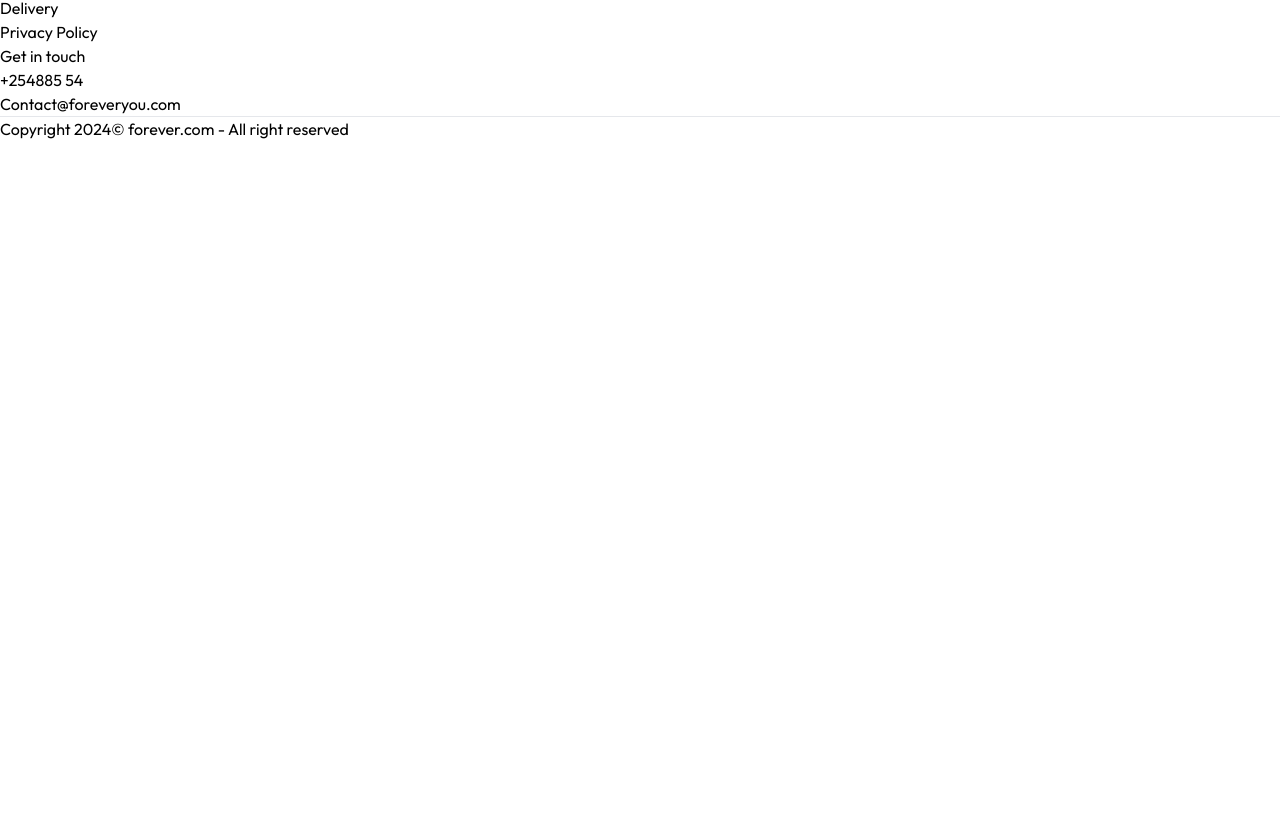
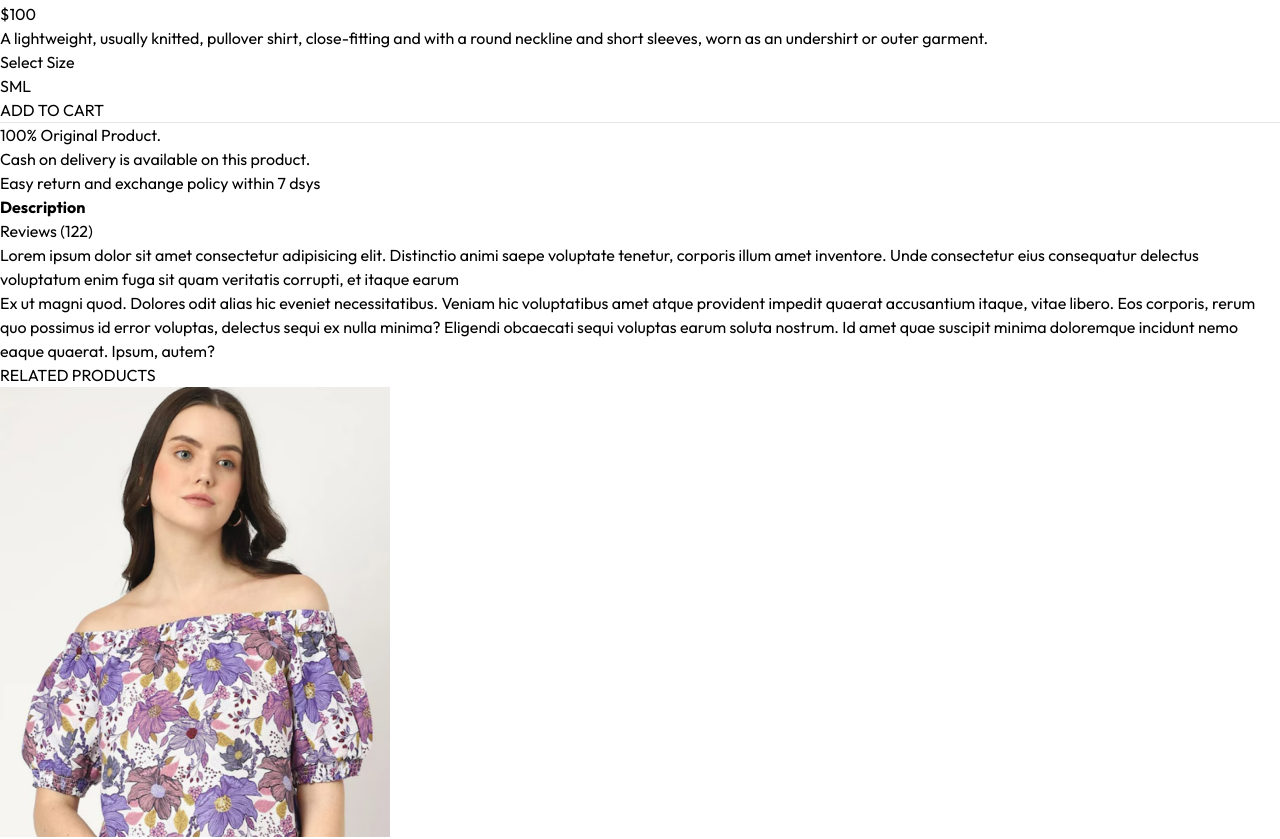
Before and after one commit to simosoftware/ForeverEcommerce-App-React, a React (Vite) app in the folder Frontend/: page /product/aaaaa in a window 1280 px wide. Shown: the part 1593-2432 px from the top of the page. Before the commit the page ends 1734 px from the top, so only its background shows below. Built offline with nearby package versions, Linux system fonts and the light colour scheme.

Commit message:
RelatedProducts.jsx Created

```diff
--- a/Frontend/src/components/Footer.jsx
+++ b/Frontend/src/components/Footer.jsx
@@ -24,7 +24,7 @@ const Footer = () => {
           <div>
             <p className="text-xl font-medium mb-5 uppercase">Get in touch</p>
             <ul className="flex flex-col gap-1 text-gray-600">
-              <li>+254885 54</li>
+              <li>+254 866 685 54</li>
               <li>Contact@foreveryou.com</li>
             </ul>
           </div>
--- /dev/null
+++ b/Frontend/src/components/RelatedProducts.jsx
@@ -0,0 +1,42 @@
+import { useContext, useEffect, useState } from "react"
+import { ShopContext } from "../context/ShopContext"
+import Title from './Title'
+import ProductItem from "./ProductItem"
+
+
+const RelatedProducts = ({category,subCategory}) => {
+
+    const {products} = useContext(ShopContext)
+    const [related, setRelated] = useState([])
+
+    useEffect(()=>{
+        if (products.length > 0) {
+            let productsCopy = products.slice();
+            productsCopy =  productsCopy.filter((item) => category === item.category);
+            productsCopy =  productsCopy.filter((item) => subCategory === item.subCategory);
+
+           setRelated(productsCopy.slice(0,5));
+        }
+
+    },[products])
+  return (
+    <div className="my-24">
+        <div className="text-center text-3xl py-2">
+            <Title text1={'RELATED'} text2={' PRODUCTS'}/>
+        </div>
+        <div className="grid grid-cols-2 sm:grid-cols-3 md:grid-cols-4 lg:grid-cols-5 gap-4 gap-y-6">
+            {related.map((item, index)=>(
+                <ProductItem
+                key={index}
+                id ={item._id}
+                name={item.name}
+                image={item.image}
+                price={item.price}
+                />
+            ))}
+        </div>
+    </div>
+  )
+}
+
+export default RelatedProducts
--- a/Frontend/src/index.css
+++ b/Frontend/src/index.css
@@ -12,10 +12,15 @@ a.active hr {
   font-family: 'Outfit';
 }
 
+
 .prata-regular {
   font-family: 'Prata', serif;
   font-weight: 400;
   font-style: normal;
+}
+
+::-webkit-scrollbar {
+  display:none;
 }
 
 @media (max-width: 640px) {
--- a/Frontend/src/pages/Product.jsx
+++ b/Frontend/src/pages/Product.jsx
@@ -1,20 +1,21 @@
 import { useContext, useEffect, useState } from 'react';
 import { useParams } from 'react-router-dom';
 import { ShopContext } from '../context/ShopContext';
+import { assets } from '../assets/frontend_assets/assets';
+import RelatedProducts from '../components/RelatedProducts';
 
 const Product = () => {
   const { productId } = useParams();
-  const { products } = useContext(ShopContext);
+  const { products, currency } = useContext(ShopContext);
   const [productData, setProductData] = useState(false);
   const [image, setImage] = useState('');
+  const [size, setSize] = useState('');
 
   const fetchProductData = async () => {
     products.map((item) => {
       if (item._id === productId) {
         setProductData(item);
         setImage(item.image[0]);
-        console.log(item);
-
         return null;
       }
     });
@@ -26,14 +27,14 @@ const Product = () => {
 
   return productData ? (
     <div className="border-t-2 pt-10 transition-opacity ease-in duration-500 opacity-100">
-      {/* Product Data */}
+      {/*------------------------------- Product Data--------------------------------------------- */}
       <div className="flex gap-12 sm:gap-12 flex-col sm:flex-row">
-        {/* Product Images */}
+        {/*------------------------------------- Product Images------------------------------------ */}
         <div className="flex-1 flex flex-col-reverse gap-3 sm:flex-row">
-          <div className="flex sm:flex-col overflow-x-auto sm:overflow-y-scroll justify-between sm:justify-normal sm:w-[18.7%] w-full">
+          <div className="flex sm:flex-col overflow-x-auto sm:overflow-y-scroll scrollbar-hide justify-between sm:justify-normal sm:w-[18.7%] w-full">
             {productData.image.map((item, index) => (
               <img
-              onClick={()=>setImage(item)}
+                onClick={() => setImage(item)}
                 src={item}
                 key={index}
                 className="w-[24%] sm:w-full sm:mb-3 flex-shrink-0 cursor-pointer"
@@ -41,13 +42,68 @@ const Product = () => {
             ))}
           </div>
           <div className="w-full sm:w-[80%]">
-            <img className='w-full h-auto' src={image} alt=''/>
+            <img className="w-full h-auto" src={image} alt="" />
+          </div>
+        </div>
+        {/* ------------------------Product Details ----------------------- */}
+        <div className="flex-1">
+          <h1 className="font-medium text-2xl mt-2">{productData.name}</h1>
+          <div className="flex items-center gap-1 mt-2">
+            <img src={assets.star_icon} alt="" className="w-3 5" />
+            <img src={assets.star_icon} alt="" className="w-3 5" />
+            <img src={assets.star_icon} alt="" className="w-3 5" />
+            <img src={assets.star_icon} alt="" className="w-3 5" />
+            <img src={assets.star_dull_icon} alt="" className="w-3 5" />
+            <p className="pl-2">(122)</p>
+          </div>
+          <p className="mt-5 text-3xl font-medium">
+            {currency}
+            {productData.price}
+          </p>
+          <p className="mt-5 text-gray-500 md:w-4/5">
+            {productData.description}
+          </p>
+          <div className="flex flex-col gap-4 my-8">
+            <p>Select Size</p>
+            <div className="flex gap-2">
+              {productData.sizes.map((item, index) => (
+                <button
+                  onClick={() => setSize(item)}
+                  className={`border py-2 px-4 bg-gray-100 ${
+                    item === size ? 'border-orange-500' : ''
+                  }`}
+                  key={index}
+                >
+                  {item}
+                </button>
+              ))}
+            </div>
+          </div>
+          <button className="bg-black text-white px-8 py-3 text-sm active:bg-gray-700">
+            ADD TO CART
+          </button>
+          <hr className="mt-8 sm:w-4/5" />
+          <div className=" text-gray-500 mt-5 flex flex-col gap-1 text-sm">
+            <p>100% Original Product.</p>
+            <p>Cash on delivery is available on this product.</p>
+            <p>Easy return and exchange policy within 7 dsys</p>
           </div>
         </div>
       </div>
+      {/*--------------------- Product Reviews----------------------------- */}
+      <div className="mt-20">
+        <div className="flex">
+          <b className="border px-5 py-3 text-sm">Description</b>
+          <p className="border px-5 py-3 text-sm">Reviews (122)</p>
+        </div>
+        <div className="flex flex-col gap-4 border py-6 text-sm text-gray-500">
+          <p>Lorem ipsum dolor sit amet consectetur adipisicing elit. Distinctio animi saepe voluptate tenetur, corporis illum amet inventore. Unde consectetur eius consequatur delectus voluptatum enim fuga sit quam veritatis corrupti, et itaque earum  </p>
+          <p>Ex ut magni quod. Dolores odit alias hic eveniet necessitatibus. Veniam hic voluptatibus amet atque provident impedit quaerat accusantium itaque, vitae libero. Eos corporis, rerum quo possimus id error voluptas, delectus sequi ex nulla minima? Eligendi obcaecati sequi voluptas earum soluta nostrum. Id amet quae suscipit minima doloremque incidunt nemo eaque quaerat. Ipsum, autem?</p>
+        </div>
+      </div>
 
-
-
+      {/* ------------------- Display Related Products --------------------*/}
+      <RelatedProducts category={productData.category} subCategory={productData.subCategory}/>
 
     </div>
   ) : (
--- /dev/null
+++ b/package.json
@@ -0,0 +1,5 @@
+{
+  "dependencies": {
+    "tailwind-scrollbar-hide": "^1.1.7"
+  }
+}
```
Also changed, not shown: 1 other file (tests, documents, lock files or other folders).
